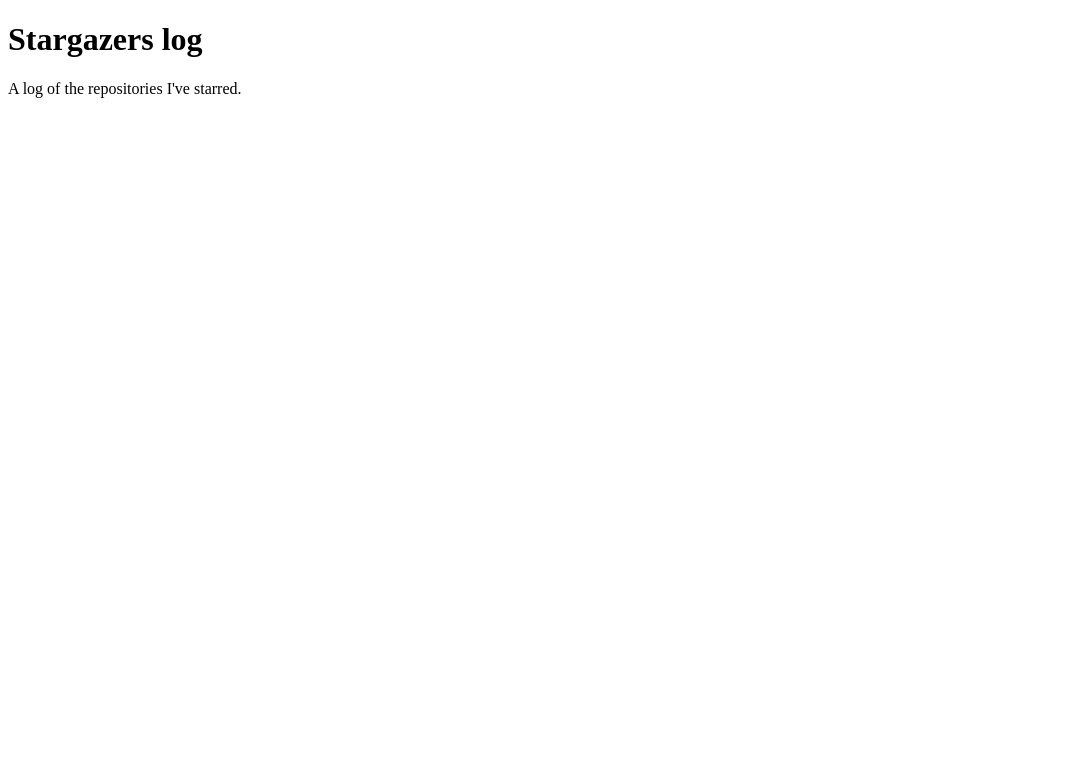
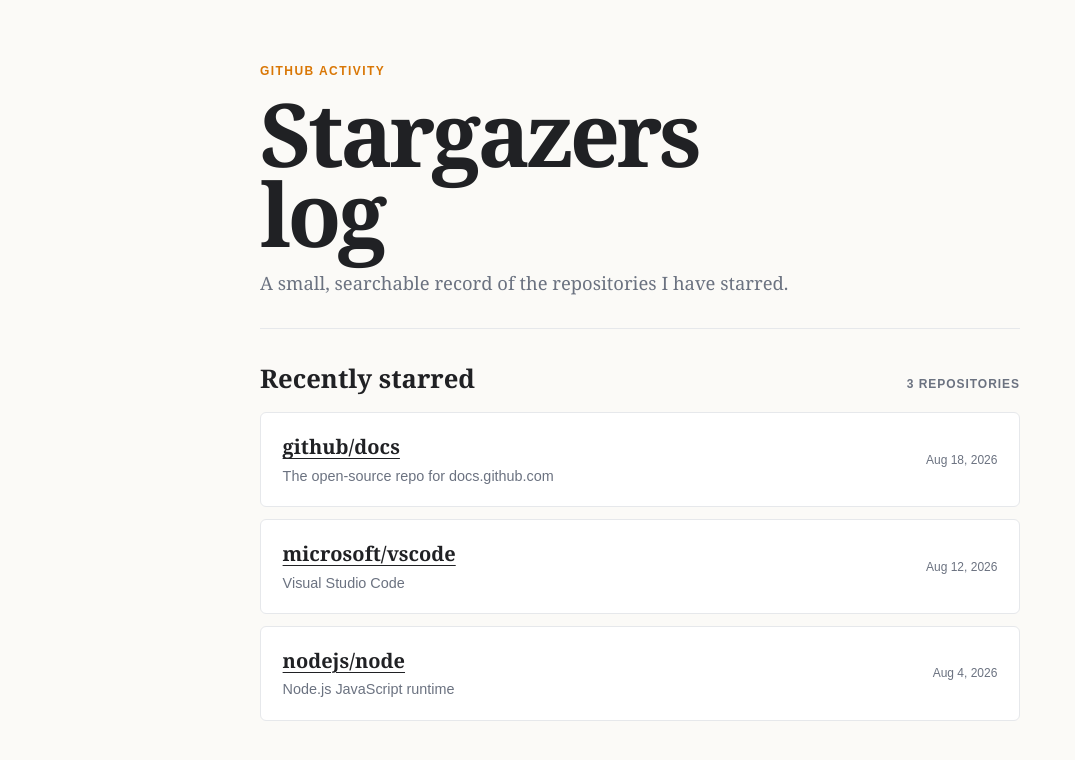
Before and after one commit to MWK-Training/startgazers-log, a plain HTML site: page index.html in a window 1280 px wide. Shown: the whole page, without its empty margins (0-1075 px from the left). Drawn offline with Linux system fonts and the light colour scheme.

Commit message:
Addition of links, styling, and initial functionality

```diff
--- /dev/null
+++ b/events.json
@@ -0,0 +1,29 @@
+[
+  {
+    "type": "WatchEvent",
+    "repo": {
+      "name": "github/docs",
+      "url": "https://github.com/github/docs",
+      "description": "The open-source repo for docs.github.com"
+    },
+    "created_at": "2026-08-18T09:30:00Z"
+  },
+  {
+    "type": "WatchEvent",
+    "repo": {
+      "name": "microsoft/vscode",
+      "url": "https://github.com/microsoft/vscode",
+      "description": "Visual Studio Code"
+    },
+    "created_at": "2026-08-12T15:45:00Z"
+  },
+  {
+    "type": "WatchEvent",
+    "repo": {
+      "name": "nodejs/node",
+      "url": "https://github.com/nodejs/node",
+      "description": "Node.js JavaScript runtime"
+    },
+    "created_at": "2026-08-04T11:10:00Z"
+  }
+]
--- a/index.html
+++ b/index.html
@@ -2,10 +2,27 @@
 <html lang="en">
   <head>
     <meta charset="utf-8">
+    <meta name="viewport" content="width=device-width, initial-scale=1">
     <title>Stargazers log</title>
+    <link rel="stylesheet" href="style.css">
   </head>
   <body>
-    <h1>Stargazers log</h1>
-    <p>A log of the repositories I've starred.</p>
+    <main class="page-shell">
+      <header class="page-header">
+        <p class="eyebrow">GitHub activity</p>
+        <h1>Stargazers log</h1>
+        <p class="intro">A small, searchable record of the repositories I have starred.</p>
+      </header>
+
+      <section class="log" aria-labelledby="log-title">
+        <div class="section-heading">
+          <h2 id="log-title">Recently starred</h2>
+          <span id="repository-count" class="count" aria-live="polite"></span>
+        </div>
+        <p id="status" class="status" role="status">Loading repositories...</p>
+        <ul id="repository-list" class="repository-list"></ul>
+      </section>
+    </main>
+    <script src="script.js" defer></script>
   </body>
 </html>
--- /dev/null
+++ b/script.js
@@ -0,0 +1,45 @@
+const repositoryList = document.querySelector('#repository-list');
+const repositoryCount = document.querySelector('#repository-count');
+const status = document.querySelector('#status');
+
+const formatDate = (date) => new Intl.DateTimeFormat('en', {
+  dateStyle: 'medium',
+}).format(new Date(date));
+
+const renderRepositories = (events) => {
+  const repositories = events.filter((event) => event.type === 'WatchEvent');
+
+  repositoryCount.textContent = `${repositories.length} ${repositories.length === 1 ? 'repository' : 'repositories'}`;
+  status.hidden = repositories.length > 0;
+
+  repositories.forEach((event) => {
+    const item = document.createElement('li');
+    item.className = 'repository';
+    item.innerHTML = `
+      <div>
+        <a class="repository-name" href="${event.repo.url}" target="_blank" rel="noreferrer">${event.repo.name}</a>
+        <p class="repository-description">${event.repo.description || 'No description provided.'}</p>
+      </div>
+      <time class="repository-date" datetime="${event.created_at}">${formatDate(event.created_at)}</time>
+    `;
+    repositoryList.append(item);
+  });
+
+  if (repositories.length === 0) {
+    status.textContent = 'No starred repositories found.';
+  }
+};
+
+fetch('events.json')
+  .then((response) => {
+    if (!response.ok) {
+      throw new Error(`Could not load events.json (${response.status})`);
+    }
+    return response.json();
+  })
+  .then(renderRepositories)
+  .catch((error) => {
+    status.hidden = false;
+    status.className = 'status error';
+    status.textContent = error.message;
+  });
--- /dev/null
+++ b/style.css
@@ -0,0 +1,152 @@
+:root {
+  color-scheme: light;
+  --ink: #202124;
+  --muted: #6b7280;
+  --line: #e6e8eb;
+  --paper: #fbfaf7;
+  --accent: #d97706;
+  --accent-soft: #fff1d6;
+}
+
+* {
+  box-sizing: border-box;
+}
+
+body {
+  margin: 0;
+  min-width: 320px;
+  background: var(--paper);
+  color: var(--ink);
+  font-family: Georgia, 'Times New Roman', serif;
+}
+
+.page-shell {
+  width: min(100% - 2rem, 760px);
+  margin: 0 auto;
+  padding: 4rem 0 5rem;
+}
+
+.page-header {
+  border-bottom: 1px solid var(--line);
+  padding-bottom: 2rem;
+}
+
+.eyebrow {
+  margin: 0 0 1rem;
+  color: var(--accent);
+  font: 700 0.75rem/1.2 Arial, sans-serif;
+  letter-spacing: 0.12em;
+  text-transform: uppercase;
+}
+
+h1,
+h2,
+p {
+  margin-top: 0;
+}
+
+h1 {
+  max-width: 10ch;
+  margin-bottom: 1rem;
+  font-size: clamp(3rem, 9vw, 5.5rem);
+  line-height: 0.9;
+  letter-spacing: -0.04em;
+}
+
+.intro {
+  max-width: 38rem;
+  margin-bottom: 0;
+  color: var(--muted);
+  font-size: 1.15rem;
+  line-height: 1.5;
+}
+
+.log {
+  padding-top: 2rem;
+}
+
+.section-heading {
+  display: flex;
+  align-items: baseline;
+  justify-content: space-between;
+  gap: 1rem;
+}
+
+h2 {
+  margin-bottom: 1rem;
+  font-size: 1.6rem;
+}
+
+.count {
+  color: var(--muted);
+  font: 700 0.75rem Arial, sans-serif;
+  text-transform: uppercase;
+  letter-spacing: 0.08em;
+}
+
+.status {
+  color: var(--muted);
+  font: 0.9rem/1.4 Arial, sans-serif;
+}
+
+.repository-list {
+  display: grid;
+  gap: 0.75rem;
+  margin: 0;
+  padding: 0;
+  list-style: none;
+}
+
+.repository {
+  display: grid;
+  grid-template-columns: 1fr auto;
+  gap: 1rem;
+  align-items: center;
+  padding: 1.25rem 1.35rem;
+  border: 1px solid var(--line);
+  border-radius: 6px;
+  background: #fff;
+}
+
+.repository-name {
+  display: inline-block;
+  margin-bottom: 0.35rem;
+  color: var(--ink);
+  font-size: 1.25rem;
+  font-weight: 700;
+  text-decoration-thickness: 1px;
+  text-underline-offset: 0.2em;
+}
+
+.repository-name:hover {
+  color: var(--accent);
+}
+
+.repository-description {
+  margin-bottom: 0;
+  color: var(--muted);
+  font: 0.9rem/1.4 Arial, sans-serif;
+}
+
+.repository-date {
+  color: var(--muted);
+  font: 0.75rem Arial, sans-serif;
+  white-space: nowrap;
+}
+
+.error {
+  padding: 1rem;
+  border-left: 3px solid var(--accent);
+  background: var(--accent-soft);
+}
+
+@media (max-width: 560px) {
+  .page-shell {
+    padding-top: 2.5rem;
+  }
+
+  .repository {
+    grid-template-columns: 1fr;
+    gap: 0.75rem;
+  }
+}
```
